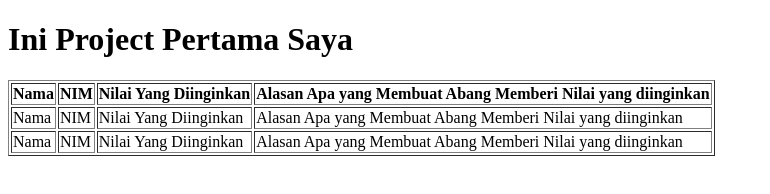
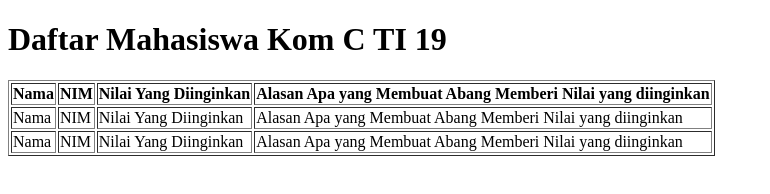
Before and after one commit to nugrahadev/myproject, a plain HTML site: page index.html in a window 1280 px wide. Shown: the whole page, without its empty margins (0-770 px from the left). Drawn offline with Linux system fonts and the light colour scheme.

Commit message:
menambahkan file html

```diff
--- a/index.html
+++ b/index.html
@@ -6,7 +6,7 @@
     <title>My Project</title>
 </head>
 <body>
-    <h1>Ini Project Pertama Saya</h1>
+    <h1>Daftar Mahasiswa Kom C TI 19</h1>
     <table border="1px solid black">
         <tr>
             <th>Nama</th>
```
